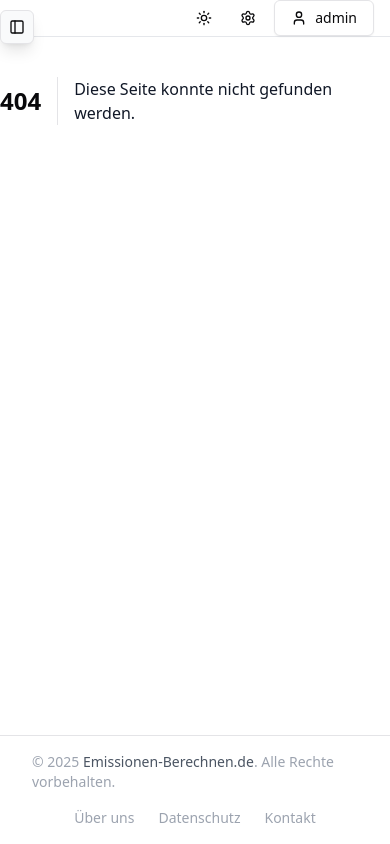
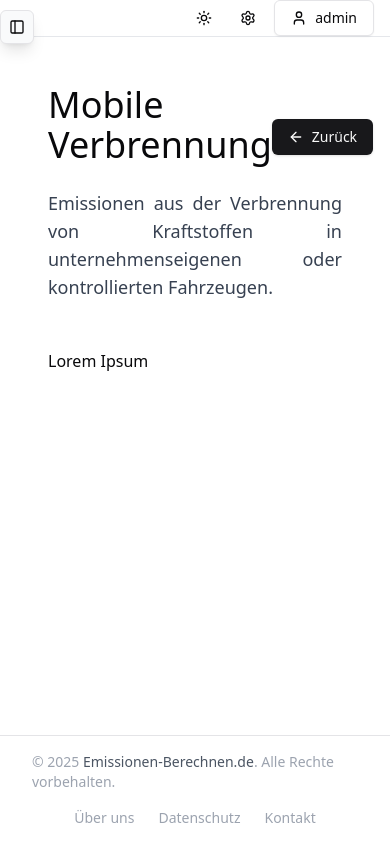
Before and after one commit to matteoklee/ghg-scope-calculator-frontend, a Vue app: page /collect/scope-1/mobile-equipment in a window 390 px wide. Before the commit this address had no page. Built offline with nearby package versions, Linux system fonts and the light colour scheme.

Commit message:
added new page for mobile equipment consumption data

```diff
--- /dev/null
+++ b/src/components/collect/scope1/MobileEquipment.vue
@@ -0,0 +1,40 @@
+<script>
+import { Button } from '@/components/ui/button/index.js'
+import { ArrowLeft } from 'lucide-vue-next'
+
+export default {
+  name: 'MobileEquipment',
+  components: { ArrowLeft, Button }
+}
+</script>
+
+<template>
+  <div class="m-12">
+    <div class="">
+      <div class="flex justify-between items-center">
+        <div>
+          <h1 class="text-4xl mb-6">Mobile Verbrennung</h1>
+        </div>
+        <div>
+          <router-link to="/collect">
+            <Button variant="">
+              <ArrowLeft class="w-4 h-4"></ArrowLeft>
+              <span>Zurück</span>
+            </Button>
+          </router-link>
+        </div>
+      </div>
+      <p class="text-lg text-gray-700 text-justify mb-4">
+        Emissionen aus der Verbrennung von Kraftstoffen in unternehmenseigenen oder kontrollierten
+        Fahrzeugen.
+      </p>
+    </div>
+    <div class="mt-12">
+      Lorem Ipsum
+    </div>
+  </div>
+</template>
+
+<style scoped>
+
+</style>
--- a/src/components/collect/scope1/StationaryEquipment.vue
+++ b/src/components/collect/scope1/StationaryEquipment.vue
@@ -15,7 +15,7 @@ export default {
     <div class="">
       <div class="flex justify-between items-center">
         <div>
-          <h1 class="text-4xl mb-6">Mobile Verbrennung</h1>
+          <h1 class="text-4xl mb-6">Stationäre Verbrennung</h1>
         </div>
         <div>
           <router-link to="/collect">
@@ -27,8 +27,8 @@ export default {
         </div>
       </div>
       <p class="text-lg text-gray-700 text-justify mb-4">
-        Emissionen aus der Verbrennung von Kraftstoffen in unternehmenseigenen oder kontrollierten
-        Fahrzeugen.
+        Erfassen Sie hier alle Emissionen aus der Verbrennung von Brennstoffen in stationären Anlagen wie Kesseln, Öfen,
+        Heizungen und Generatoren. Diese Quellen sind typischerweise in Gebäuden oder festen Anlagen zu finden.
       </p>
     </div>
     <div class="mt-12">
--- a/src/router/index.js
+++ b/src/router/index.js
@@ -20,6 +20,7 @@ import HistoryView from '@/views/result/HistoryView.vue'
 import ResultStatsView from '@/views/result/ResultStatsView.vue'
 import UserEvidenceView from '@/views/result/UserEvidenceView.vue'
 import ProfileView from '@/views/profile/ProfileView.vue'
+import MobileEquipment from '@/components/collect/scope1/MobileEquipment.vue'
 
 const router = createRouter({
   history: createWebHistory(import.meta.env.BASE_URL),
@@ -142,6 +143,17 @@ const router = createRouter({
                 hasFooter: true,
               },
             },
+            {
+              path: 'mobile-equipment',
+              name: 'mobile-equipment',
+              component: MobileEquipment,
+              meta: {
+                label: 'mobile-equipment',
+                hasSidebar: true,
+                hasHeader: true,
+                hasFooter: true,
+              },
+            },
           ],
         },
       ],
--- a/src/views/profile/ProfileView.vue
+++ b/src/views/profile/ProfileView.vue
@@ -21,7 +21,7 @@ export default {
             <h1 class="text-4xl mb-6">Benutzerprofil</h1>
           </div>
           <div>
-            <router-link to="/dashboard">
+            <router-link to="/">
               <Button variant="">
                 <ArrowLeft class="w-4 h-4"></ArrowLeft>
                 <span>Zurück</span>
```
